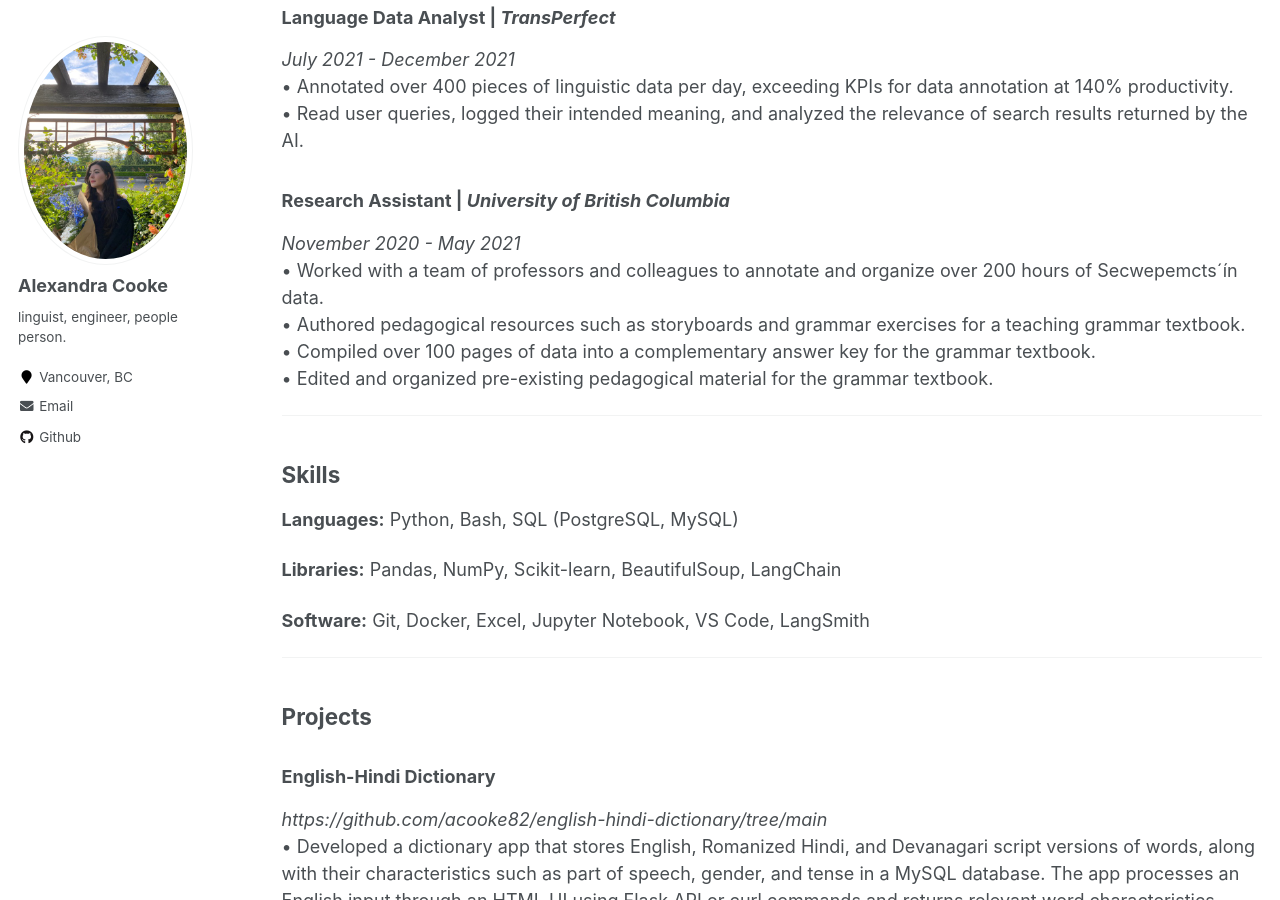
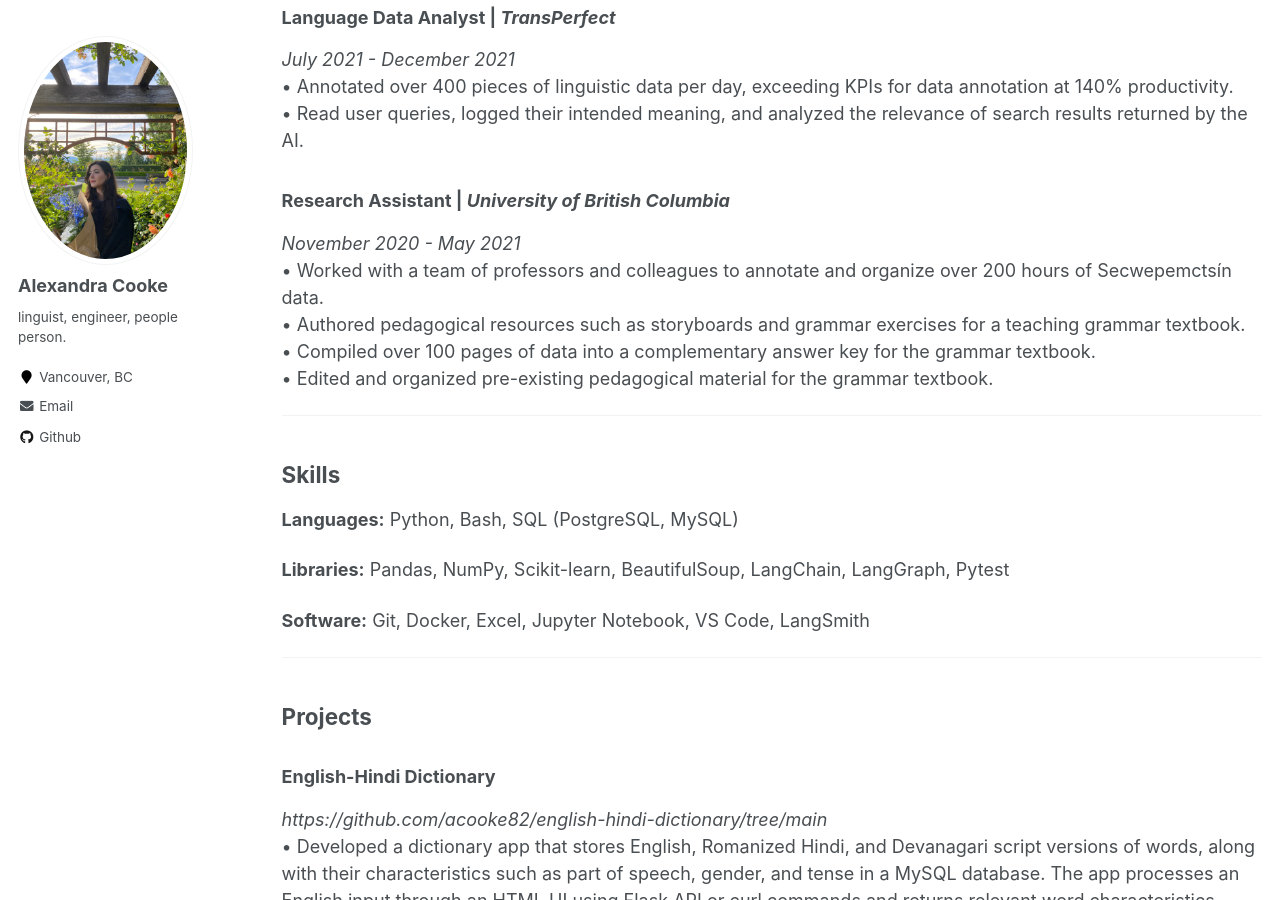
Before and after one commit to acooke82/acooke82.github.io, a Jekyll site: the page built from _pages/cv.md, in a window 1280 px wide and 900 px high, scrolled down 1397 px. Built offline with Jekyll 4.4.1, drawn with Linux system fonts in a browser that asks for light colours.

Commit message:
Update cv.md
- minor style changes

```diff
--- a/_pages/cv.md
+++ b/_pages/cv.md
@@ -55,7 +55,7 @@ redirect_from:
 
 ### **Research Assistant |** *University of British Columbia*
 *November 2020 - May 2021*
-  • Worked with a team of professors and colleagues to annotate and organize over 200 hours of Secwepemcts´ín data.
+  • Worked with a team of professors and colleagues to annotate and organize over 200 hours of Secwepemctsín data.
   • Authored pedagogical resources such as storyboards and grammar exercises for a teaching grammar textbook.
   • Compiled over 100 pages of data into a complementary answer key for the grammar textbook.
   • Edited and organized pre-existing pedagogical material for the grammar textbook.
@@ -65,7 +65,7 @@ redirect_from:
 
 **Languages:** Python, Bash, SQL (PostgreSQL, MySQL)
 
-**Libraries:** Pandas, NumPy, Scikit-learn, BeautifulSoup, LangChain
+**Libraries:** Pandas, NumPy, Scikit-learn, BeautifulSoup, LangChain, LangGraph, Pytest
 
 **Software:** Git, Docker, Excel, Jupyter Notebook, VS Code, LangSmith
 
```
